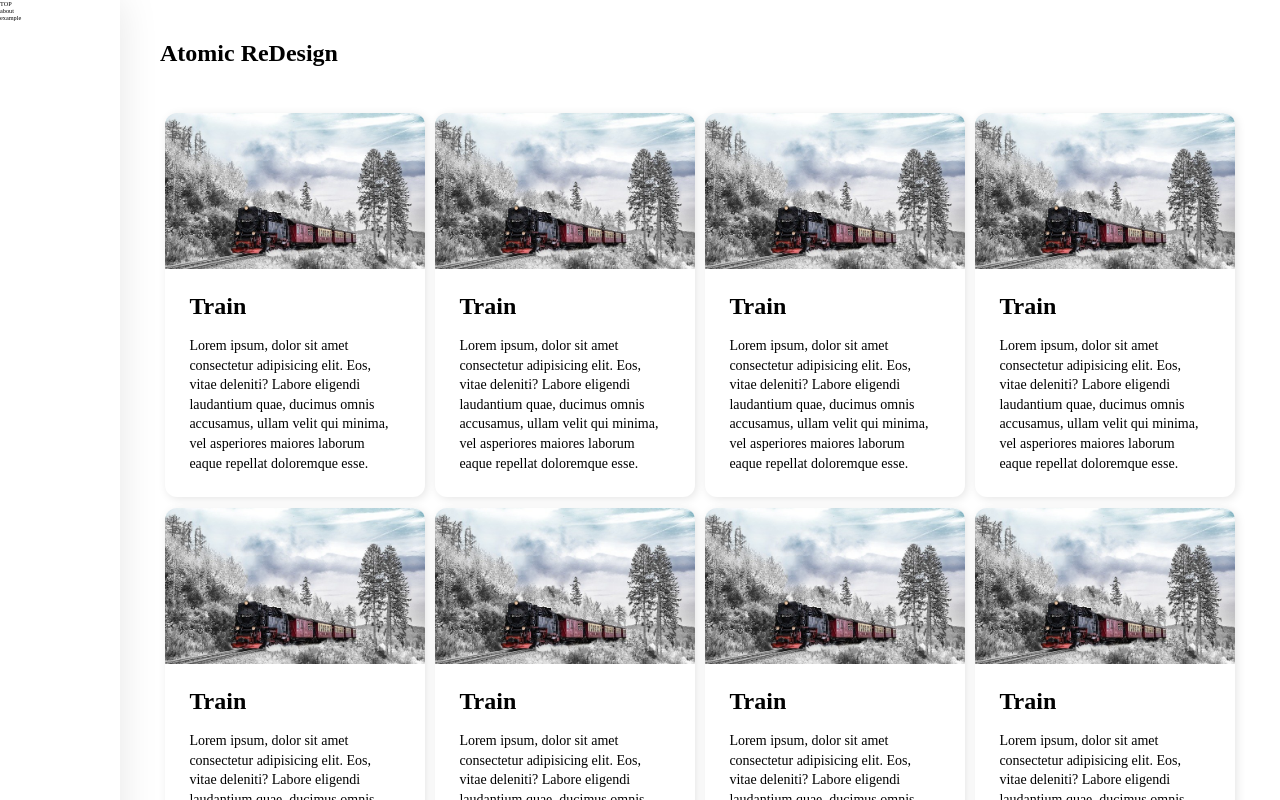
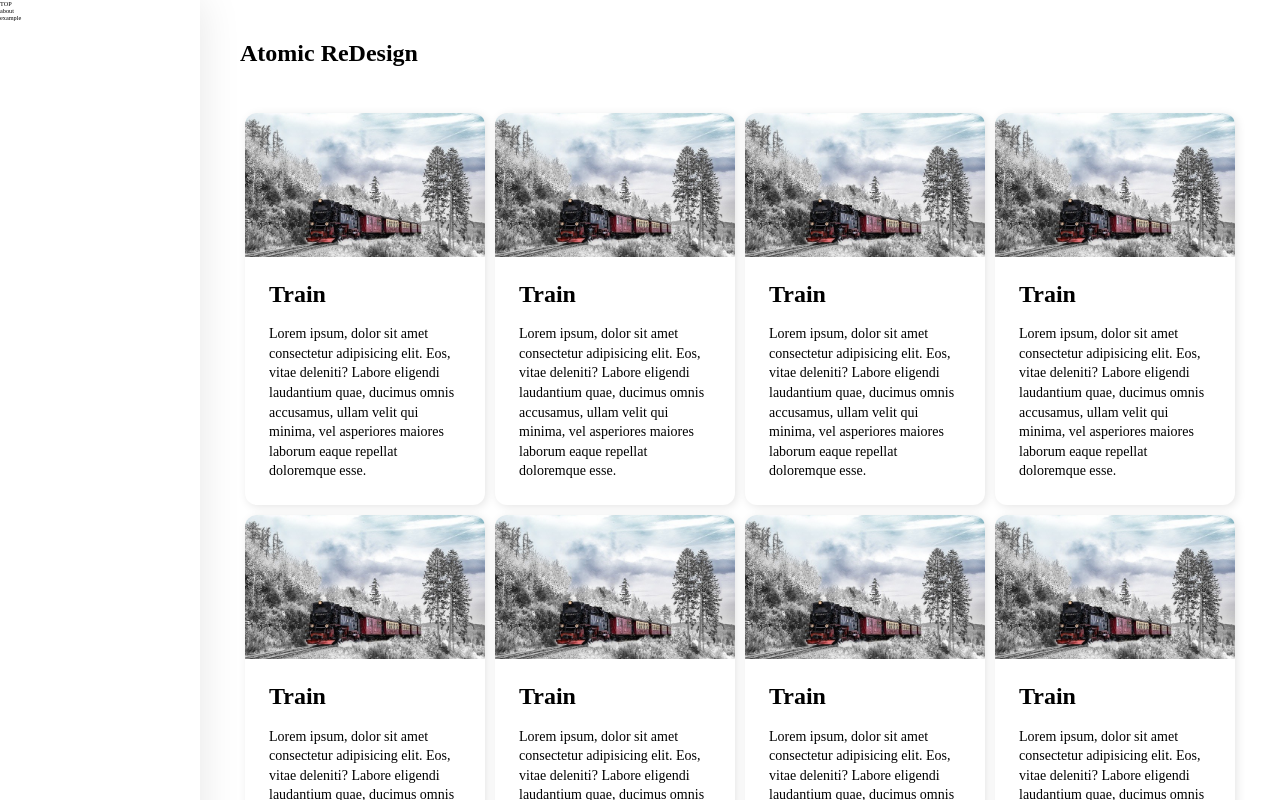
Before and after one commit to takefumi-yoshii/atomic-redesign, a Next.js app: page / in a window 1280 px wide. Shown: the top 800 px of the page. Built offline with nearby package versions, Linux system fonts and the light colour scheme.

Commit message:
refactor(component): fix style

```diff
--- a/src/components/organisms/Layout/styles.module.css
+++ b/src/components/organisms/Layout/styles.module.css
@@ -2,11 +2,11 @@
   display: flex;
 }
 .aside {
-  min-width: 120px;
+  min-width: 200px;
   min-height: 100vh;
   background-color: #fff;
   box-shadow: 0px 0px 40px rgba(0, 0, 0, 0.1);
 }
-.main {
+.children {
   padding: 40px;
 }
```
